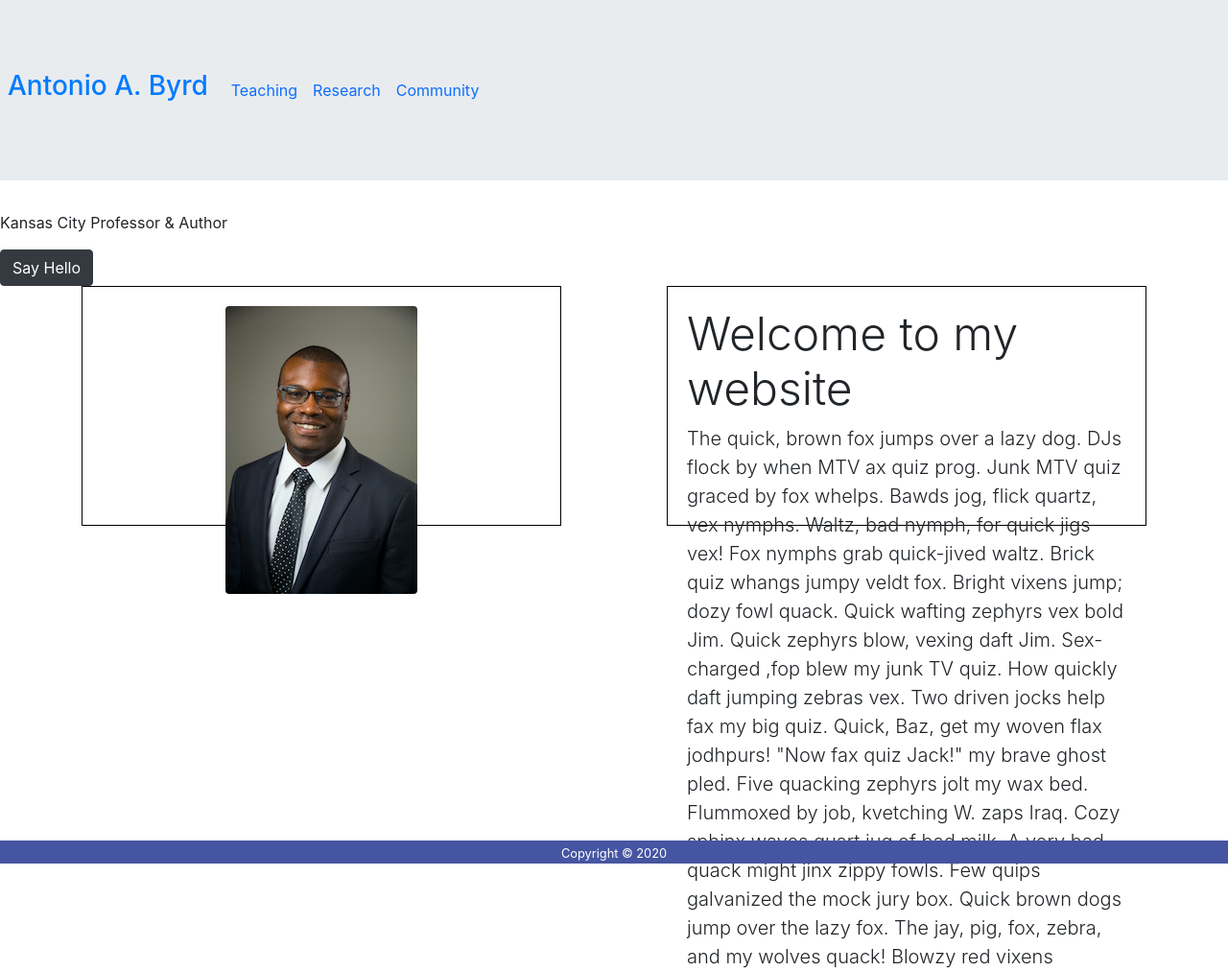
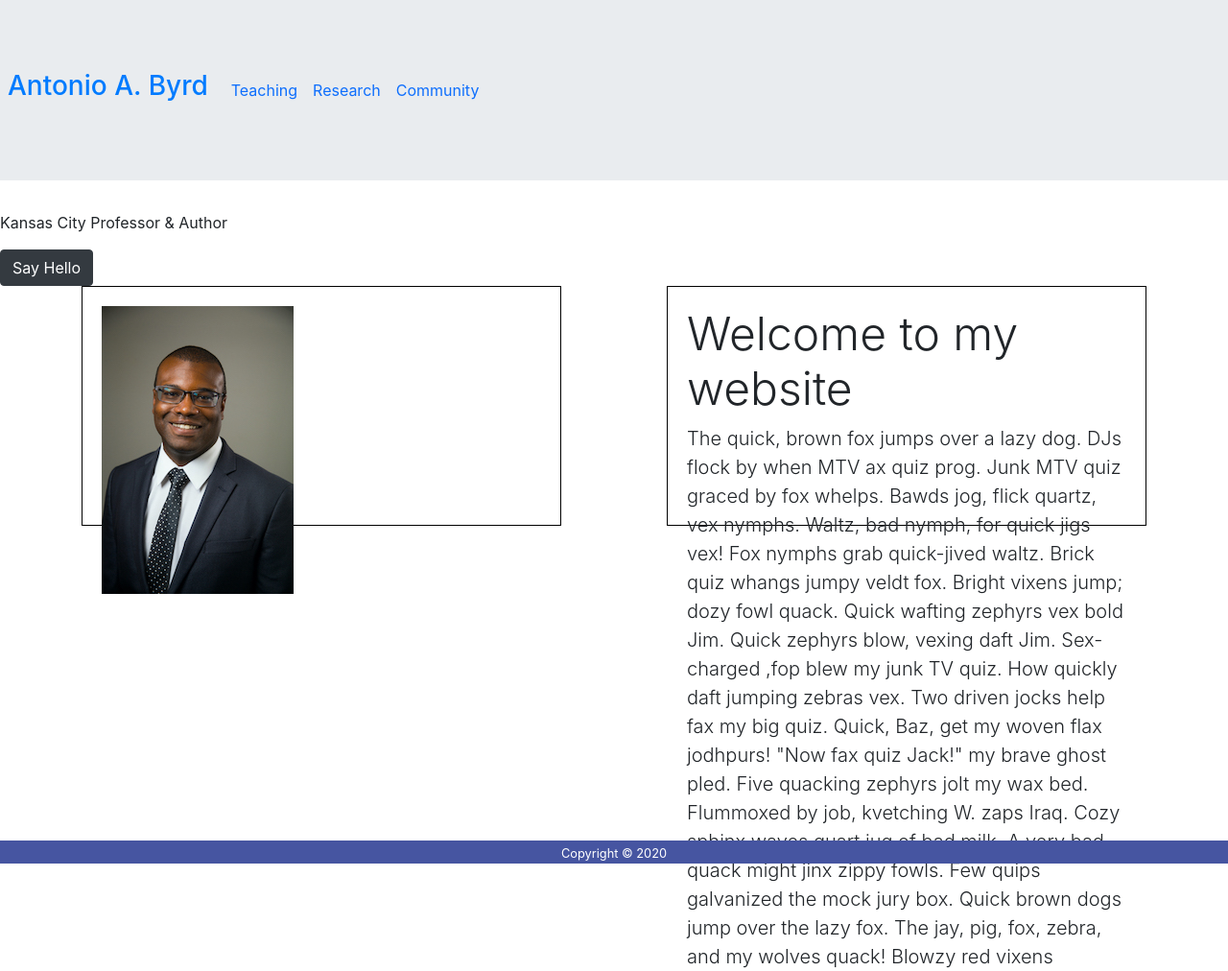
Before and after one commit to abyrd15/abyrd15.github.io, a Jekyll site: the page built from index.markdown, in a window 1280 px wide. Shown: the whole page at 96% size. Built offline with Jekyll 4.4.1, drawn with Linux system fonts in a browser that asks for light colours; nearby versions of some CDN libraries.

Commit message:
Removed class

```diff
--- a/_includes/home/section_welcome.html
+++ b/_includes/home/section_welcome.html
@@ -3,7 +3,7 @@
         <div class="container">
 
             <div class="float-left">
-                <img src="assets/css/images/Antonio Byrd Portrait-014-2807.jpg" class="img-fluid rounded mx-auto d-block" alt="Image of Black man in suit">
+                <img src="assets/css/images/Antonio Byrd Portrait-014-2807.jpg" class="img-fluid" alt="Image of Black man in suit">
             </div>
 
             <div class="float-right">
```
